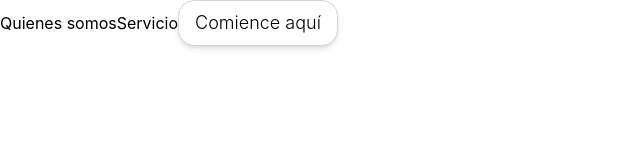
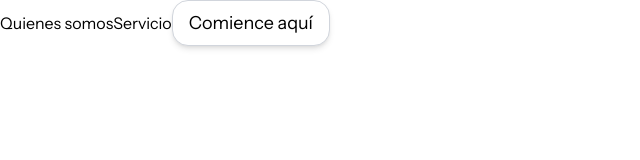
Before and after one commit to oxtornado/zajudem, a React (Vite) app: page / in a window 1280 px wide. Shown: the top 160 px of the page, without its empty margins (0-640 px from the left). Built offline with nearby package versions, Linux system fonts and the light colour scheme.

Commit message:
Import styles and update font family in button component; add Google Fonts to styles

```diff
--- a/src/components/button.tsx
+++ b/src/components/button.tsx
@@ -1,3 +1,5 @@
+import "../styles.css";
+
 const Button = () => {
   return (
     <button className="px-4 py-2 text-lg font-light text-black bg-white border border-gray-300 rounded-2xl shadow-md hover:shadow-lg active:shadow-inner transition-all">
--- a/src/styles.css
+++ b/src/styles.css
@@ -1,7 +1,8 @@
+@import url('https://fonts.googleapis.com/css2?family=Instrument+Sans:ital,wght@0,400..700;1,400..700&family=Poppins:ital,wght@0,100;0,200;0,300;0,400;0,500;0,600;0,700;0,800;0,900;1,100;1,200;1,300;1,400;1,500;1,600;1,700;1,800;1,900&display=swap');
 @import "tailwindcss";
 body {
   margin: 0;
-  font-family: -apple-system;
+  font-family: instrument sans;
   -webkit-font-smoothing: antialiased;
   -moz-osx-font-smoothing: grayscale;
 }
```
